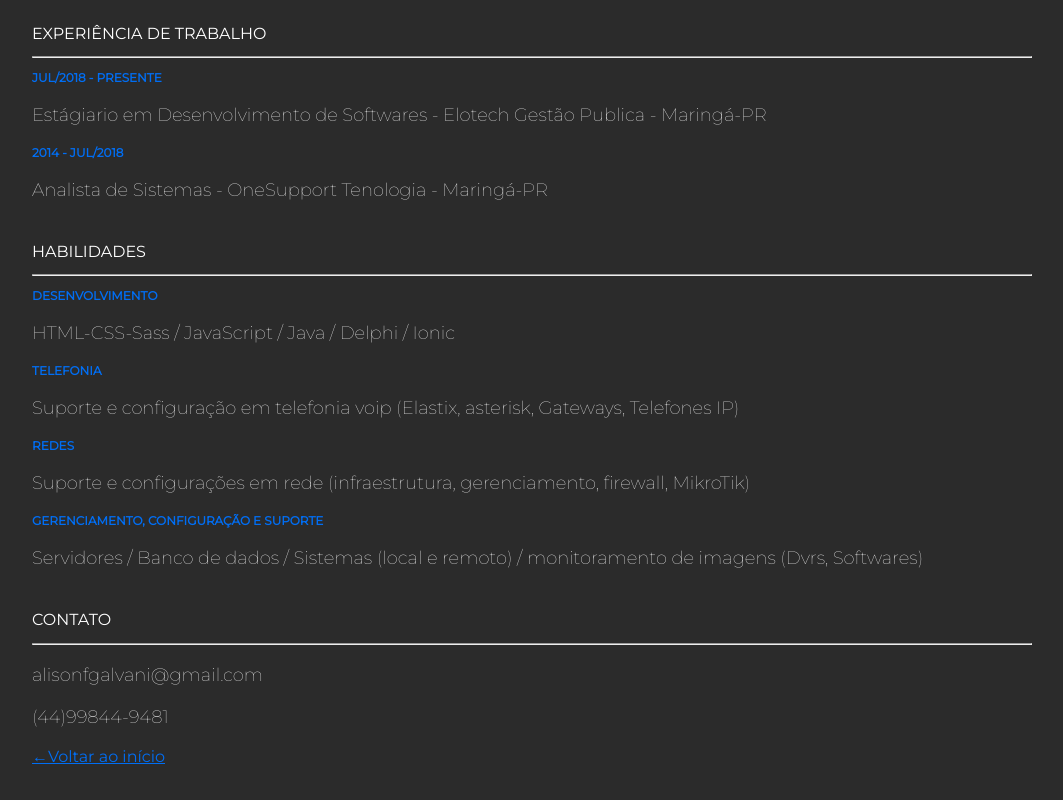
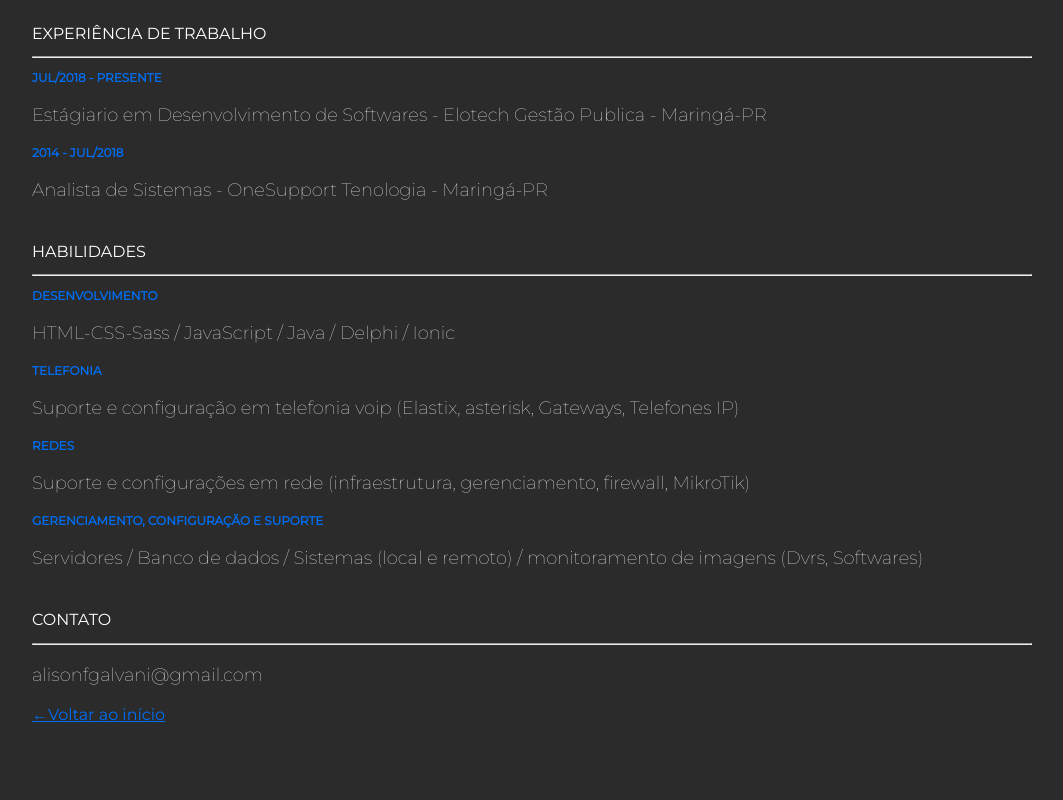
Before and after one commit to AlisonGalvani/MeuSite, a plain HTML site: page curriculo.html in a window 1280 px wide. Shown: the part 1432-2232 px from the top of the page, without its empty margins (68-1131 px from the left). Drawn offline with Linux system fonts and the light colour scheme.

Commit message:
Drop cel

```diff
--- a/curriculo.html
+++ b/curriculo.html
@@ -148,7 +148,6 @@
 					<hr>
 
 							<p>alisonfgalvani@gmail.com</p>
-							<p>(44)99844-9481</p>
 
 
 				<a class="back-link" href="index.html">&larr;Voltar ao início<a>
```
